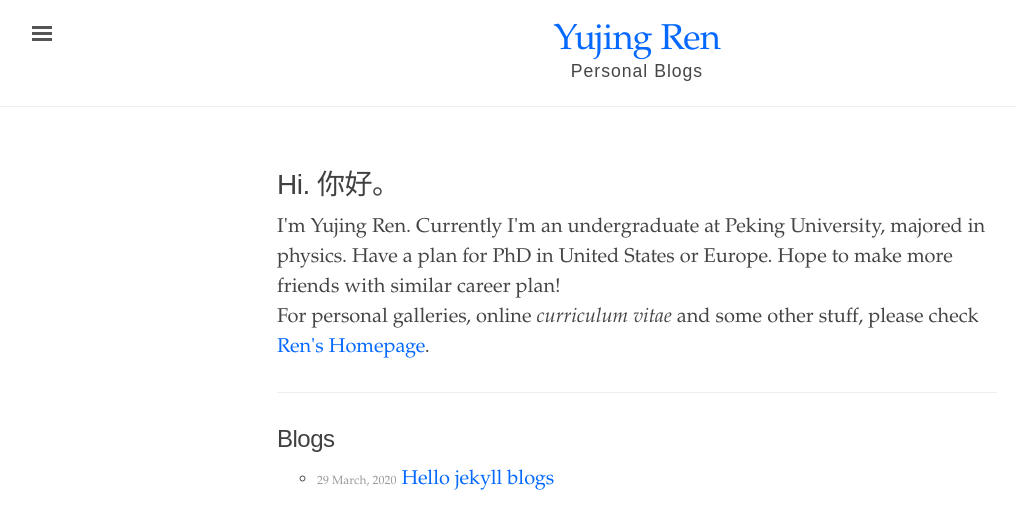
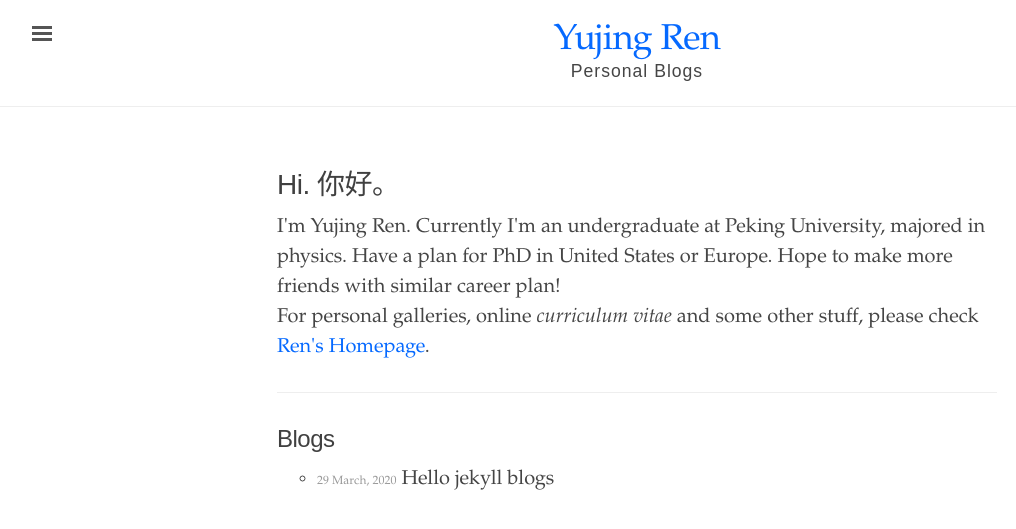
Before and after one commit to imrenyujing/imrenyujing.ggithubb.ioo, a Jekyll site: the page built from index.html, in a window 1280 px wide. Shown: the top 529 px of the page, without its empty margins (3-1019 px from the left). Built offline with Jekyll 4.4.1, drawn with Linux system fonts in a browser that asks for light colours.

```diff
--- a/index.html
+++ b/index.html
@@ -1,6 +1,6 @@
 ---
 layout: default
-title: "Yujing Ren's Blogs"
+title: Yujing Ren's Blogs
 ---
 <div class="introduction">
   <h1>Hi. 你好。</h1>
@@ -19,7 +19,7 @@ title: "Yujing Ren's Blogs"
   {% for item in site.texts %}
     <li class="text-title">
       <span style="font-size:12px;color:#999999;">{{ item.time }}</span>
-      <a href="{{ site.baseurl }}{{ item.url }}">
+      <a href="{{ site.baseurl }}{{ item.url }}"></a>
         {{ item.title }}
       </a>
     </li>
```
